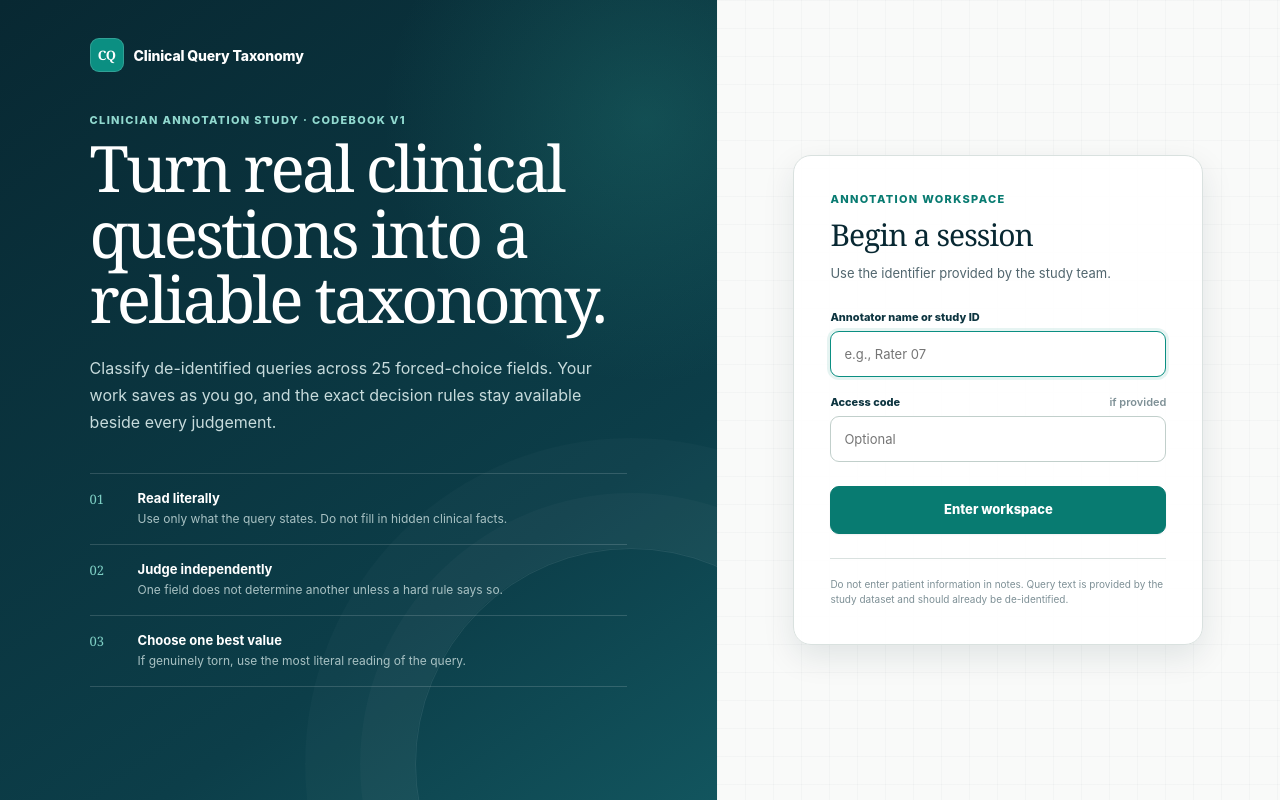
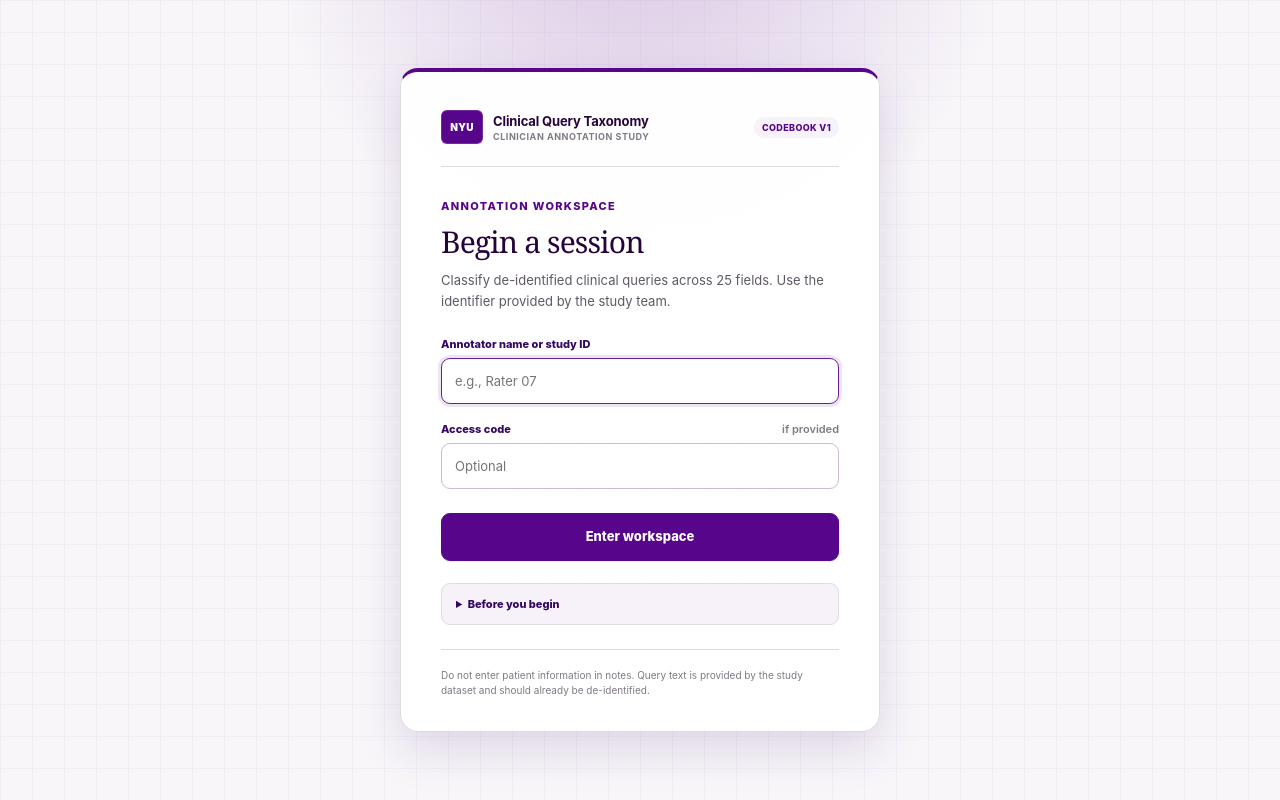
Before and after one commit to krithikvishwanath/RCQ-annotation, a Next.js app in the folder clinical_eval_platform/: page / in a window 1280 px wide. Built offline with nearby package versions, Linux system fonts and the light colour scheme.

Commit message:
Apply NYU theme and simplify landing page

```diff
--- a/clinical_eval_platform/app/admin/page.jsx
+++ b/clinical_eval_platform/app/admin/page.jsx
@@ -77,7 +77,7 @@ export default async function AdminPage() {
   return (
     <main className="admin-shell">
       <header className="admin-header">
-        <div className="brand-lockup"><span className="brand-mark">CQ</span><div><strong>Study administration</strong><span>Clinical Query Taxonomy</span></div></div>
+        <div className="brand-lockup"><span className="brand-mark">NYU</span><div><strong>Study administration</strong><span>Clinical Query Taxonomy</span></div></div>
         <div className="admin-header__actions">
           <Link className="button button--secondary button--compact" href="/">Annotator portal</Link>
           {dataset ? <a className="button button--primary button--compact" href={`/api/admin/export?datasetId=${encodeURIComponent(dataset.datasetId)}`}>Export CSV</a> : null}
--- a/clinical_eval_platform/app/eval/EvalClient.jsx
+++ b/clinical_eval_platform/app/eval/EvalClient.jsx
@@ -722,7 +722,7 @@ export default function EvalClient() {
     <div className="workspace-shell">
       <header className="workspace-header">
         <div className="brand-lockup">
-          <span className="brand-mark" aria-hidden="true">CQ</span>
+          <span className="brand-mark" aria-hidden="true">NYU</span>
           <div><strong>Clinical Query Taxonomy</strong><span>Codebook {CODEBOOK_VERSION}</span></div>
         </div>
         <div className="header-progress" aria-label={`${completedQueries} of ${questions.length} queries complete`}>
--- a/clinical_eval_platform/app/globals.css
+++ b/clinical_eval_platform/app/globals.css
@@ -1,27 +1,27 @@
 :root {
-  --navy-950: #082832;
-  --navy-900: #0d3540;
-  --navy-800: #164955;
-  --teal-700: #087b71;
-  --teal-600: #0b8f82;
-  --teal-100: #dcefeb;
-  --teal-50: #edf7f4;
-  --ink: #172b33;
-  --ink-soft: #51666e;
-  --ink-muted: #7e9096;
+  --violet-950: #26033d;
+  --violet-900: #330662;
+  --violet-800: #4e057e;
+  --violet-700: #57068c;
+  --violet-600: #681f98;
+  --violet-100: #e5d6ee;
+  --violet-50: #f7f1fa;
+  --ink: #242126;
+  --ink-soft: #5f5864;
+  --ink-muted: #817984;
   --paper: #ffffff;
-  --canvas: #f3f6f5;
-  --canvas-deep: #e9eeec;
-  --line: #d9e1df;
-  --line-strong: #c1cfcb;
+  --canvas: #f7f5f8;
+  --canvas-deep: #ede9ef;
+  --line: #e0dae3;
+  --line-strong: #c9bdce;
   --amber: #a65e12;
   --amber-soft: #fff5e7;
   --red: #ad3f49;
   --red-soft: #fff0f1;
   --green: #26745f;
   --green-soft: #e8f5ef;
-  --shadow-sm: 0 1px 2px rgba(8, 40, 50, 0.06);
-  --shadow-md: 0 12px 32px rgba(8, 40, 50, 0.1);
+  --shadow-sm: 0 1px 2px rgba(51, 6, 98, 0.07);
+  --shadow-md: 0 18px 46px rgba(51, 6, 98, 0.13);
   --radius-sm: 7px;
   --radius-md: 12px;
   --radius-lg: 18px;
@@ -58,7 +58,7 @@ input:focus-visible,
 select:focus-visible,
 textarea:focus-visible,
 summary:focus-visible {
-  outline: 3px solid rgba(11, 143, 130, 0.25);
+  outline: 3px solid rgba(87, 6, 140, 0.24);
   outline-offset: 2px;
 }
 
@@ -80,23 +80,19 @@ button:disabled {
 
 .eyebrow {
   margin: 0 0 8px;
-  color: var(--teal-700);
+  color: var(--violet-700);
   font-size: 11px;
   font-weight: 800;
   letter-spacing: 0.12em;
   text-transform: uppercase;
 }
 
-.eyebrow--light {
-  color: #91d9cf;
-}
-
 .brand-lockup {
   display: flex;
   align-items: center;
   gap: 10px;
   min-width: 0;
-  color: var(--navy-950);
+  color: var(--violet-950);
   font-size: 13px;
   font-weight: 800;
   letter-spacing: -0.01em;
@@ -122,17 +118,16 @@ button:disabled {
 
 .brand-mark {
   display: grid;
-  width: 34px;
+  width: 42px;
   height: 34px;
   flex: 0 0 auto;
   place-items: center;
-  border-radius: 9px;
-  background: var(--teal-600);
+  border-radius: 6px;
+  background: #57068c;
   color: white;
-  font-family: var(--serif);
-  font-size: 13px;
-  font-weight: 700;
-  letter-spacing: -0.04em;
+  font-size: 10px;
+  font-weight: 900;
+  letter-spacing: 0.02em;
   box-shadow: inset 0 0 0 1px rgba(255, 255, 255, 0.16);
 }
 
@@ -158,14 +153,14 @@ button:disabled {
 }
 
 .button--primary {
-  border-color: var(--teal-700);
-  background: var(--teal-700);
+  border-color: var(--violet-700);
+  background: var(--violet-700);
   color: white;
   box-shadow: var(--shadow-sm);
 }
 
 .button--primary:hover:not(:disabled) {
-  background: #066c63;
+  background: #450470;
 }
 
 .button--primary:disabled {
@@ -177,13 +172,13 @@ button:disabled {
 .button--secondary {
   border-color: var(--line-strong);
   background: var(--paper);
-  color: var(--navy-800);
+  color: var(--violet-800);
 }
 
 .button--secondary:hover:not(:disabled),
 .button--quiet:hover:not(:disabled) {
-  background: var(--teal-50);
-  border-color: #a8c8c1;
+  background: var(--violet-50);
+  border-color: #c9afd9;
 }
 
 .button--secondary:disabled {
@@ -226,12 +221,12 @@ button:disabled {
 }
 
 .text-input:hover {
-  border-color: #9fb4af;
+  border-color: #a995b6;
 }
 
 .text-input:focus {
-  border-color: var(--teal-600);
-  box-shadow: 0 0 0 3px rgba(11, 143, 130, 0.1);
+  border-color: var(--violet-600);
+  box-shadow: 0 0 0 3px rgba(87, 6, 140, 0.1);
   outline: none;
 }
 
@@ -239,7 +234,7 @@ button:disabled {
   display: flex;
   justify-content: space-between;
   margin: 0 0 7px;
-  color: var(--navy-900);
+  color: var(--violet-900);
   font-size: 11px;
   font-weight: 800;
 }
@@ -268,125 +263,61 @@ button:disabled {
 .welcome-shell {
   min-height: 100vh;
   display: grid;
-  grid-template-columns: minmax(420px, 1.12fr) minmax(400px, 0.88fr);
-  background: var(--paper);
-}
-
-.welcome-story {
-  position: relative;
-  display: flex;
-  min-height: 100vh;
-  flex-direction: column;
-  justify-content: center;
-  overflow: hidden;
-  padding: clamp(48px, 7vw, 104px);
+  place-items: center;
+  padding: 40px 24px;
   background:
-    radial-gradient(circle at 90% 15%, rgba(48, 166, 150, 0.22), transparent 28%),
-    linear-gradient(145deg, var(--navy-950), #0c3e49 70%, #12555e);
-  color: white;
-}
-
-.welcome-story::after {
-  position: absolute;
-  right: -130px;
-  bottom: -180px;
-  width: 430px;
-  height: 430px;
-  border: 1px solid rgba(255, 255, 255, 0.09);
-  border-radius: 50%;
-  box-shadow: 0 0 0 55px rgba(255, 255, 255, 0.025), 0 0 0 110px rgba(255, 255, 255, 0.018);
-  content: "";
-}
-
-.welcome-story .brand-lockup {
-  position: absolute;
-  top: 38px;
-  left: clamp(48px, 7vw, 104px);
-}
-
-.welcome-story h1 {
-  max-width: 690px;
-  margin: 0;
-  font-family: var(--serif);
-  font-size: clamp(42px, 5vw, 68px);
-  font-weight: 400;
-  letter-spacing: -0.045em;
-  line-height: 1.02;
-}
-
-.welcome-lede {
-  max-width: 620px;
-  margin: 24px 0 36px;
-  color: #c7dbdc;
-  font-size: 16px;
-  line-height: 1.7;
-}
-
-.principle-list {
-  position: relative;
-  z-index: 1;
-  display: grid;
-  max-width: 630px;
-  border-top: 1px solid rgba(255, 255, 255, 0.15);
-}
-
-.principle-item {
-  display: grid;
-  grid-template-columns: 36px 1fr;
-  gap: 12px;
-  padding: 16px 0;
-  border-bottom: 1px solid rgba(255, 255, 255, 0.15);
-}
-
-.principle-number {
-  color: #7ecfc4;
-  font-family: var(--serif);
-  font-size: 13px;
-}
-
-.principle-item div {
-  display: grid;
-  gap: 4px;
-}
-
-.principle-item strong {
-  font-size: 13px;
-}
-
-.principle-item div span {
-  color: #a9c2c4;
-  font-size: 12px;
-  line-height: 1.5;
+    radial-gradient(circle at 50% -12%, rgba(171, 130, 197, 0.42), transparent 34%),
+    linear-gradient(rgba(87, 6, 140, 0.035) 1px, transparent 1px),
+    linear-gradient(90deg, rgba(87, 6, 140, 0.035) 1px, transparent 1px),
+    #f8f6f9;
+  background-size: auto, 32px 32px, 32px 32px, auto;
 }
 
 .signin-panel {
   display: grid;
-  min-height: 100vh;
+  width: 100%;
   place-items: center;
-  padding: 48px;
-  background:
-    linear-gradient(rgba(8, 40, 50, 0.025) 1px, transparent 1px),
-    linear-gradient(90deg, rgba(8, 40, 50, 0.025) 1px, transparent 1px),
-    #f9faf9;
-  background-size: 28px 28px;
 }
 
 .signin-card {
-  width: min(100%, 410px);
-  padding: 36px;
+  width: min(100%, 480px);
+  padding: 38px 40px 32px;
   border: 1px solid var(--line);
+  border-top: 4px solid #57068c;
   border-radius: var(--radius-lg);
-  background: rgba(255, 255, 255, 0.94);
+  background: rgba(255, 255, 255, 0.97);
   box-shadow: var(--shadow-md);
+}
+
+.signin-brand {
+  display: flex;
+  align-items: center;
+  justify-content: space-between;
+  gap: 18px;
+  margin-bottom: 32px;
+  padding-bottom: 22px;
+  border-bottom: 1px solid var(--line);
+}
+
+.codebook-chip {
+  flex: 0 0 auto;
+  padding: 5px 8px;
+  border-radius: 99px;
+  background: var(--violet-50);
+  color: var(--violet-700);
+  font-size: 9px;
+  font-weight: 800;
+  letter-spacing: 0.04em;
+  text-transform: uppercase;
 }
 
 .signin-heading {
   margin-bottom: 26px;
 }
 
-.signin-heading h2 {
+.signin-heading h1 {
   margin: 0 0 8px;
-  color: var(--navy-950);
+  color: var(--violet-950);
   font-family: var(--serif);
   font-size: 30px;
   font-weight: 400;
@@ -418,6 +349,30 @@ button:disabled {
   font-family: var(--serif);
   font-size: 22px;
   font-weight: 400;
+}
+
+.signin-guidance {
+  margin-top: 22px;
+  padding: 13px 14px;
+  border: 1px solid var(--line);
+  border-radius: 9px;
+  background: var(--violet-50);
+  color: var(--ink-soft);
+  font-size: 11px;
+}
+
+.signin-guidance summary {
+  color: var(--violet-900);
+  font-weight: 800;
+  cursor: pointer;
+}
+
+.signin-guidance ul {
+  display: grid;
+  gap: 7px;
+  margin: 11px 0 0;
+  padding-left: 18px;
+  line-height: 1.45;
 }
 
 .privacy-note {
@@ -489,7 +444,7 @@ button:disabled {
   display: block;
   height: 100%;
   border-radius: inherit;
-  background: var(--teal-600);
+  background: var(--violet-600);
   transition: width 250ms ease;
 }
 
@@ -564,7 +519,7 @@ button:disabled {
   flex: 0 0 auto;
   place-items: center;
   border-radius: 7px;
-  background: var(--navy-900);
+  background: var(--violet-900);
   color: white;
   font-family: var(--serif);
   font-size: 12px;
@@ -678,9 +633,9 @@ button:disabled {
 }
 
 .query-list__item--active {
-  border-color: #b8d9d2;
-  background: var(--teal-50);
-  box-shadow: inset 3px 0 var(--teal-600);
+  border-color: #d6c0e4;
+  background: var(--violet-50);
+  box-shadow: inset 3px 0 var(--violet-600);
 }
 
 .query-index {
@@ -696,7 +651,7 @@ button:disabled {
 }
 
 .query-list__copy strong {
-  color: var(--navy-900);
+  color: var(--violet-900);
   font-size: 10px;
 }
 
@@ -795,7 +750,7 @@ button:disabled {
 }
 
 .query-card__meta strong {
-  color: var(--navy-900);
+  color: var(--violet-900);
   font-size: 11px;
 }
 
@@ -818,7 +773,7 @@ button:disabled {
   padding: 3px 0;
   border: 0;
   background: transparent;
-  color: var(--teal-700);
+  color: var(--violet-700);
   font-size: 9px;
   font-weight: 800;
   cursor: pointer;
@@ -827,7 +782,7 @@ button:disabled {
 .query-card blockquote {
   margin: 0;
   padding: 22px 24px 18px;
-  color: #142f38;
+  color: var(--ink);
   font-family: var(--serif);
   font-size: 19px;
   line-height: 1.52;
@@ -839,9 +794,9 @@ button:disabled {
   gap: 7px;
   margin: 0;
   padding: 9px 14px;
-  border-top: 1px solid #d7ebe6;
-  background: var(--teal-50);
-  color: #41635f;
+  border-top: 1px solid #e6d8ee;
+  background: var(--violet-50);
+  color: #5f486b;
   font-size: 9px;
   font-weight: 600;
 }
@@ -851,9 +806,9 @@ button:disabled {
   width: 15px;
   height: 15px;
   place-items: center;
-  border: 1px solid #98c8bf;
+  border: 1px solid #b995cf;
   border-radius: 50%;
-  color: var(--teal-700);
+  color: var(--violet-700);
   font-family: var(--serif);
   font-size: 9px;
 }
@@ -923,7 +878,7 @@ button:disabled {
 .group-tabs .group-tab--active {
   border-right-color: transparent;
   border-radius: 7px;
-  background: var(--navy-900);
+  background: var(--violet-900);
   color: white;
 }
 
@@ -937,7 +892,7 @@ button:disabled {
 }
 
 .group-tabs .group-tab--active small {
-  color: #b7cccf;
+  color: #e0cee9;
 }
 
 .group-tabs .group-tab--complete:not(.group-tab--active) > span:first-child {
@@ -964,7 +919,7 @@ button:disabled {
 
 .section-heading h2 {
   margin: 0 0 5px;
-  color: var(--navy-950);
+  color: var(--violet-950);
   font-family: var(--serif);
   font-size: 25px;
   font-weight: 400;
@@ -991,7 +946,7 @@ button:disabled {
 }
 
 .section-count strong {
-  color: var(--teal-700);
+  color: var(--violet-700);
   font-family: var(--serif);
   font-size: 21px;
   font-weight: 400;
@@ -1010,17 +965,17 @@ button:disabled {
   gap: 10px;
   margin: 0 0 13px;
   padding: 10px 12px;
-  border-left: 3px solid var(--teal-600);
+  border-left: 3px solid var(--violet-600);
   border-radius: 0 7px 7px 0;
-  background: var(--teal-50);
-  color: #41635f;
+  background: var(--violet-50);
+  color: #5f486b;
   font-size: 10px;
   line-height: 1.45;
 }
 
 .rule-callout strong {
   flex: 0 0 auto;
-  color: var(--teal-700);
+  color: var(--violet-700);
 }
 
 .taxonomy-fields {
@@ -1034,7 +989,7 @@ button:disabled {
   padding: 13px;
   border: 1px solid var(--line);
   border-radius: 10px;
-  background: #fcfdfc;
+  background: #fdfcfd;
   transition: border-color 140ms ease, box-shadow 140ms ease;
 }
 
@@ -1043,7 +998,7 @@ button:disabled {
 }
 
 .taxonomy-field--answered {
-  border-left: 3px solid #77b8ad;
+  border-left: 3px solid #9f71bd;
   padding-left: 11px;
 }
 
@@ -1062,7 +1017,7 @@ button:disabled {
   border: 1px solid var(--line);
   border-radius: 6px;
   background: var(--paper);
-  color: var(--teal-700);
+  color: var(--violet-700);
   font-family: var(--serif);
   font-size: 9px;
 }
@@ -1073,7 +1028,7 @@ button:disabled {
 }
 
 .taxonomy-field__title > span {
-  color: var(--navy-900);
+  color: var(--violet-900);
   font-size: 11px;
   font-weight: 800;
 }
@@ -1088,7 +1043,7 @@ button:disabled {
   padding: 4px 5px;
   border: 0;
   background: transparent;
-  color: var(--teal-700);
+  color: var(--violet-700);
   font-size: 8px;
   font-weight: 800;
   cursor: pointer;
@@ -1099,16 +1054,16 @@ button:disabled {
   gap: 3px;
   margin: 10px 0 0 36px;
   padding: 9px 10px;
-  border: 1px solid #d6e8e4;
+  border: 1px solid #e5d6ee;
   border-radius: 7px;
-  background: var(--teal-50);
-  color: #486762;
+  background: var(--violet-50);
+  color: #5f486b;
   font-size: 9px;
   line-height: 1.5;
 }
 
 .field-help strong {
-  color: var(--teal-700);
+  color: var(--violet-700);
   font-size: 8px;
   letter-spacing: 0.06em;
   text-transform: uppercase;
@@ -1144,16 +1099,16 @@ button:disabled {
 }
 
 .choice-button:hover {
-  border-color: #85b9b0;
-  background: var(--teal-50);
-  color: var(--navy-900);
+  border-color: #a976c8;
+  background: var(--violet-50);
+  color: var(--violet-900);
 }
 
 .choice-button--selected {
-  border-color: var(--teal-600);
-  background: var(--teal-50);
-  color: var(--teal-700);
-  box-shadow: inset 0 0 0 1px var(--teal-600);
+  border-color: var(--violet-600);
+  background: var(--violet-50);
+  color: var(--violet-700);
+  box-shadow: inset 0 0 0 1px var(--violet-600);
 }
 
 .choice-grid--binary .choice-button {
@@ -1187,7 +1142,7 @@ button:disabled {
 }
 
 .choice-select:focus {
-  border-color: var(--teal-600);
+  border-color: var(--violet-600);
   outline: none;
 }
 
@@ -1209,7 +1164,7 @@ button:disabled {
   width: 7px;
   height: 7px;
   border-radius: 50%;
-  background: var(--teal-600);
+  background: var(--violet-600);
 }
 
 .notes-block {
@@ -1226,7 +1181,7 @@ button:disabled {
 }
 
 .notes-block label {
-  color: var(--navy-900);
+  color: var(--violet-900);
   font-size: 11px;
   font-weight: 800;
 }
@@ -1319,7 +1274,7 @@ button:disabled {
 }
 
 .section-navigation > div strong {
-  color: var(--navy-900);
+  color: var(--violet-900);
   font-size: 10px;
 }
 
@@ -1330,7 +1285,7 @@ button:disabled {
   z-index: 80;
   inset: 0;
   border: 0;
-  background: rgba(5, 28, 35, 0.42);
+  background: rgba(38, 3, 61, 0.46);
   cursor: default;
 }
 
@@ -1344,7 +1299,7 @@ button:disabled {
   height: 100vh;
   flex-direction: column;
   background: var(--paper);
-  box-shadow: -14px 0 40px rgba(8, 40, 50, 0.18);
+  box-shadow: -14px 0 40px rgba(51, 6, 98, 0.2);
   animation: slide-in 180ms ease-out;
 }
 
@@ -1395,10 +1350,10 @@ button:disabled {
 .codebook-rulebox {
   margin-bottom: 9px;
   padding: 12px 14px;
-  border: 1px solid #d6e8e4;
+  border: 1px solid #e5d6ee;
   border-radius: 9px;
-  background: var(--teal-50);
-  color: #41635f;
+  background: var(--violet-50);
+  color: #5f486b;
   font-size: 10px;
   line-height: 1.5;
 }
@@ -1431,7 +1386,7 @@ button:disabled {
   display: grid;
   gap: 3px;
   margin: 15px 0 10px;
-  color: var(--navy-900);
+  color: var(--violet-900);
   font-size: 11px;
 }
 
@@ -1464,7 +1419,7 @@ button:disabled {
 .codebook-results details {
   border: 1px solid var(--line);
   border-radius: 8px;
-  background: #fcfdfc;
+  background: #fdfcfd;
 }
 
 .codebook-results summary {
@@ -1472,7 +1427,7 @@ button:disabled {
   align-items: center;
   gap: 9px;
   padding: 10px 11px;
-  color: var(--navy-900);
+  color: var(--violet-900);
   font-size: 10px;
   font-weight: 800;
   cursor: pointer;
@@ -1490,7 +1445,7 @@ button:disabled {
   place-items: center;
   border: 1px solid var(--line);
   border-radius: 6px;
-  color: var(--teal-700);
+  color: var(--violet-700);
   font-family: var(--serif);
   font-size: 8px;
 }
@@ -1568,7 +1523,7 @@ button:disabled {
   width: 7px;
   height: 7px;
   border-radius: 50%;
-  background: var(--teal-600);
+  background: var(--violet-600);
   animation: loading 900ms infinite alternate;
 }
 
@@ -1609,21 +1564,11 @@ button:disabled {
 
 @media (max-width: 820px) {
   .welcome-shell {
-    grid-template-columns: 1fr;
-  }
-
-  .welcome-story {
-    min-height: auto;
-    padding: 110px 36px 52px;
-  }
-
-  .welcome-story .brand-lockup {
-    left: 36px;
+    padding: 30px 20px;
   }
 
   .signin-panel {
-    min-height: auto;
-    padding: 46px 24px;
+    min-height: 0;
   }
 
   .workspace-header {
@@ -1696,20 +1641,21 @@ button:disabled {
 }
 
 @media (max-width: 580px) {
-  .welcome-story {
-    padding: 104px 24px 44px;
-  }
-
-  .welcome-story .brand-lockup {
-    left: 24px;
-  }
-
-  .welcome-story h1 {
-    font-size: 39px;
+  .welcome-shell {
+    align-items: start;
+    padding: 16px 12px;
   }
 
   .signin-card {
-    padding: 26px;
+    padding: 28px 22px 24px;
+  }
+
+  .signin-brand {
+    align-items: flex-start;
+  }
+
+  .codebook-chip {
+    display: none;
   }
 
   .header-actions .button {
@@ -1824,7 +1770,7 @@ button:disabled {
 
 .admin-title h1 {
   margin: 0 0 7px;
-  color: var(--navy-950);
+  color: var(--violet-950);
   font-family: var(--serif);
   font-size: 34px;
   font-weight: 400;
@@ -1857,7 +1803,7 @@ button:disabled {
 }
 
 .dataset-chip strong {
-  color: var(--navy-900);
+  color: var(--violet-900);
   font-size: 11px;
 }
 
@@ -1911,7 +1857,7 @@ button:disabled {
 }
 
 .admin-stats strong {
-  color: var(--navy-950);
+  color: var(--violet-950);
   font-family: var(--serif);
   font-size: 27px;
   font-weight: 400;
@@ -1959,7 +1905,7 @@ button:disabled {
 
 .admin-card__heading h2 {
   margin: 0;
-  color: var(--navy-950);
+  color: var(--violet-950);
   font-family: var(--serif);
   font-size: 20px;
   font-weight: 400;
@@ -2007,7 +1953,7 @@ button:disabled {
 .admin-table td:first-child {
   display: grid;
   gap: 2px;
-  color: var(--navy-900);
+  color: var(--violet-900);
 }
 
 .admin-table td:first-child small {
@@ -2046,7 +1992,7 @@ button:disabled {
 }
 
 .coverage-list > div > strong {
-  color: var(--navy-900);
+  color: var(--violet-900);
 }
 
 .coverage-list > div > div {
@@ -2061,7 +2007,7 @@ button:disabled {
   display: block;
   height: 100%;
   border-radius: inherit;
-  background: var(--teal-600);
+  background: var(--violet-600);
 }
 
 .admin-card__note {
--- a/clinical_eval_platform/app/layout.jsx
+++ b/clinical_eval_platform/app/layout.jsx
@@ -1,7 +1,7 @@
 import "./globals.css";
 
 export const metadata = {
-  title: "Clinical Query Taxonomy",
+  title: "NYU Clinical Query Taxonomy",
   description: "A rigorous clinician workspace for annotating real clinical queries.",
   robots: {
     index: false,
--- a/clinical_eval_platform/app/page.jsx
+++ b/clinical_eval_platform/app/page.jsx
@@ -103,40 +103,20 @@ export default function HomePage() {
 
   return (
     <main className="welcome-shell">
-      <section className="welcome-story" aria-labelledby="welcome-title">
-        <div className="brand-lockup brand-lockup--light">
-          <span className="brand-mark" aria-hidden="true">CQ</span>
-          <span>Clinical Query Taxonomy</span>
-        </div>
-        <p className="eyebrow eyebrow--light">Clinician annotation study · Codebook v1</p>
-        <h1 id="welcome-title">Turn real clinical questions into a reliable taxonomy.</h1>
-        <p className="welcome-lede">
-          Classify de-identified queries across 25 forced-choice fields. Your work saves as you go,
-          and the exact decision rules stay available beside every judgement.
-        </p>
-
-        <div className="principle-list" aria-label="Annotation principles">
-          <div className="principle-item">
-            <span className="principle-number">01</span>
-            <div><strong>Read literally</strong><span>Use only what the query states. Do not fill in hidden clinical facts.</span></div>
-          </div>
-          <div className="principle-item">
-            <span className="principle-number">02</span>
-            <div><strong>Judge independently</strong><span>One field does not determine another unless a hard rule says so.</span></div>
-          </div>
-          <div className="principle-item">
-            <span className="principle-number">03</span>
-            <div><strong>Choose one best value</strong><span>If genuinely torn, use the most literal reading of the query.</span></div>
-          </div>
-        </div>
-      </section>
-
       <section className="signin-panel" aria-label="Annotator sign in">
         <div className="signin-card">
+          <div className="signin-brand">
+            <div className="brand-lockup">
+              <span className="brand-mark" aria-hidden="true">NYU</span>
+              <div><strong>Clinical Query Taxonomy</strong><span>Clinician annotation study</span></div>
+            </div>
+            <span className="codebook-chip">Codebook v1</span>
+          </div>
+
           <div className="signin-heading">
             <p className="eyebrow">Annotation workspace</p>
-            <h2>{existing ? "Welcome back" : "Begin a session"}</h2>
-            <p>{existing ? "Continue exactly where you left off." : "Use the identifier provided by the study team."}</p>
+            <h1>{existing ? "Welcome back" : "Begin a session"}</h1>
+            <p>{existing ? "Continue exactly where you left off." : "Classify de-identified clinical queries across 25 fields. Use the identifier provided by the study team."}</p>
           </div>
 
           {existing ? (
@@ -179,6 +159,15 @@ export default function HomePage() {
             </form>
           )}
 
+          <details className="signin-guidance">
+            <summary>Before you begin</summary>
+            <ul>
+              <li>Read each query literally; do not infer unstated clinical facts.</li>
+              <li>Judge fields independently unless the codebook shows a hard rule.</li>
+              <li>Your selections save automatically as you work.</li>
+            </ul>
+          </details>
+
           <p className="privacy-note">
             Do not enter patient information in notes. Query text is provided by the study dataset and should already be de-identified.
           </p>
```
Also changed, not shown: 1 other file (tests, documents, lock files or other folders).
